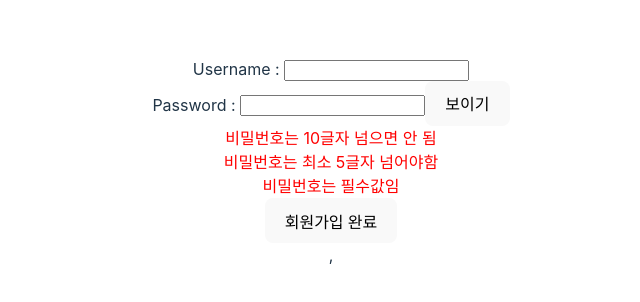
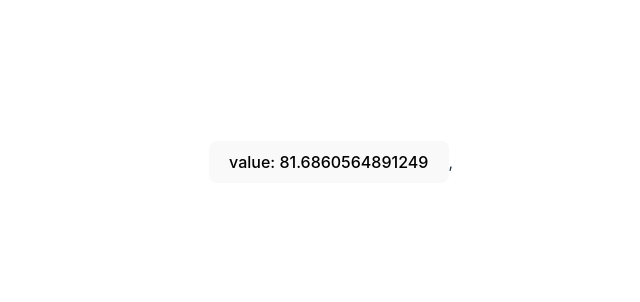
Before and after one commit to lchyun23/react, a React (Vite) app: page / in a window 1280 px wide. Shown: the part 238-540 px from the top of the page, without its empty margins (309-949 px from the left). Built offline with nearby package versions, Linux system fonts and the light colour scheme.

Commit message:
feat: 렌더링 설명

```diff
--- a/src/App.jsx
+++ b/src/App.jsx
@@ -1,87 +1,29 @@
+// 렌더 절차를 상세하게 본다.
+// 상태 -> 렌더 (JSX -> JSON)
+
 import '@/App.css'
-// immer import 해야 한다.
 import { produce } from 'immer'
-import { useEffect, useRef, useState } from 'react'
-
-function UsernameInput({ reference }) {
-  return (
-    <div>
-      Username : <input ref={reference} />
-    </div>
-  )
-}
-
-function PasswordInput({ reference }) {
-  const [valid, setValid] = useState({
-    maximum: false,
-    minimum: false,
-    required: false,
-  })
-
-  function changeMode(e) {
-    const input = reference.current
-    const button = e.currentTarget
-
-    if (input.type === 'password') {
-      input.type = 'text'
-      button.innerText = '감추기'
-    } else if (input.type === 'text') {
-      input.type = 'password'
-      button.innerText = '보이기'
-    }
-  }
-
-  // 유효성 검사하는 함수를 만든다.
-  function validate(e) {
-    const value = e.currentTarget.value
-    setValid(
-      produce(valid, (draft) => {
-        draft.maximum = value.length <= 10
-        draft.minimum = value.length > 5
-        draft.required = value.length > 0
-      }),
-    )
-  }
-
-  console.log('- rerendered')
-  return (
-    <div>
-      {/* input의 유효성 검사 안에서 message 쓰기  */}
-      Password :{' '}
-      <input
-        ref={reference}
-        type='password'
-        // 입력할 때마다 validation 해야 한다.
-        onChange={(e) => validate(e)}
-      />
-      <button onClick={changeMode}>보이기</button>
-      {!valid.maximum && <div style={{ color: 'red' }}>비밀번호는 10글자 넘으면 안 됨</div>}
-      {!valid.minimum && <div style={{ color: 'red' }}>비밀번호는 최소 5글자 넘어야함</div>}
-      {!valid.required && <div style={{ color: 'red' }}>비밀번호는 필수값임</div>}
-    </div>
-  )
-}
+import { useEffect, useLayoutEffect, useRef, useState } from 'react'
 
 function App() {
-  const usernameRef = useRef(null)
-  const passwordRef = useRef(null)
+  const [value, setValue] = useState(0) // 상태가 바뀌었다.
 
-  function registration() {
-    // 회원가입 완료 버튼을 눌렀을 때 username, password 값을 콘솔로그로 찍는다.
-    // reference lifting 을 해야 한다. 부모가 값을 알아야한다.
-    console.log({
-      username: usernameRef.current.value,
-      password: passwordRef.current.value,
-    })
-  }
+  useLayoutEffect(() => {
+    console.log('2. Layout 직후 : useLayoutEffect')
+    if (value === 0) {
+      setValue(10 + Math.random() * 200)
+    }
+  }, [value])
 
-  return (
-    <section>
-      <UsernameInput reference={usernameRef} />
-      <PasswordInput reference={passwordRef} />
-      <button>회원가입 완료</button>
-    </section>
-  )
+  useEffect(() => {
+    console.log('3. Paint 직후 : useEffect')
+    if (value === 0) {
+      setValue(10 + Math.random() * 200)
+    }
+  }, [value])
+
+  console.log('1. Render : JSX -> JSON -> Virtual DOM -> Reconciliation-> Commit(DOM Mutation')
+  return <button onClick={() => setValue(0)}>value: {value}</button>
 }
 
 export default App
```
